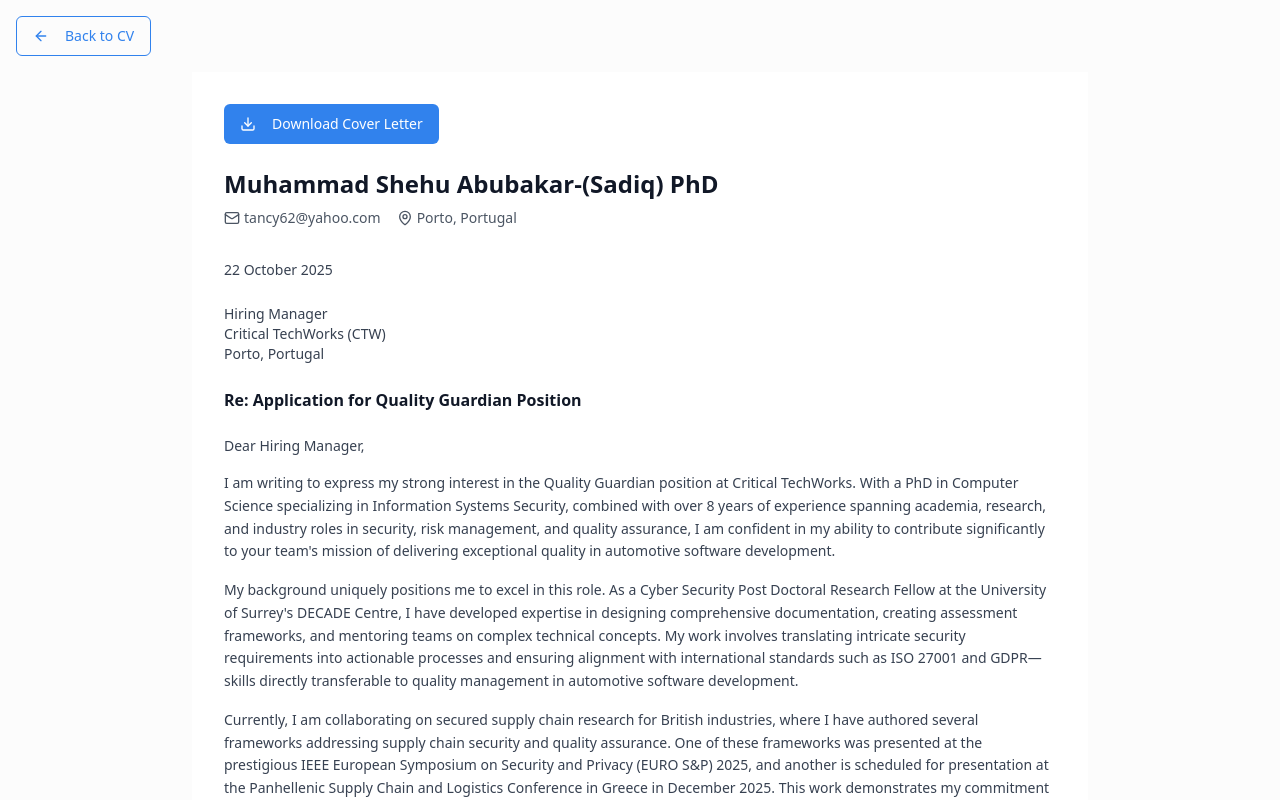
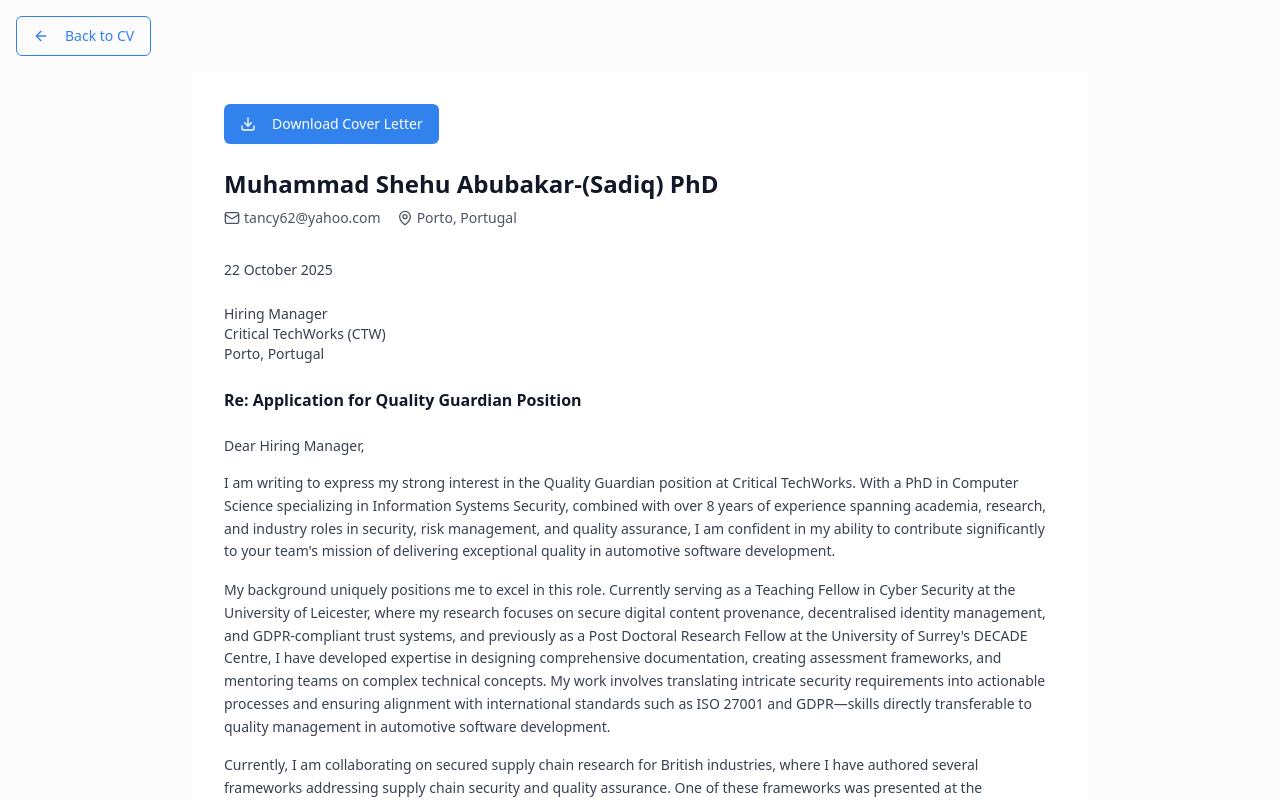
Before and after one commit to SadiqShehu111/sadiq, a React (Vite) app: page /cover-letter-quality-guardian in a window 1280 px wide. Shown: the top 800 px of the page. Built offline with nearby package versions, Linux system fonts and the light colour scheme.

Commit message:
Add Leicester role to CV
Co-authored-by: SadiqShehu111 <70853808+SadiqShehu111@users.noreply.github.com>

```diff
--- a/src/components/CoverLetterQualityGuardian.tsx
+++ b/src/components/CoverLetterQualityGuardian.tsx
@@ -66,11 +66,13 @@ export const CoverLetterQualityGuardian = () => {
         </p>
 
         <p>
-          My background uniquely positions me to excel in this role. As a Cyber Security Post Doctoral Research Fellow
-          at the University of Surrey's DECADE Centre, I have developed expertise in designing comprehensive documentation,
-          creating assessment frameworks, and mentoring teams on complex technical concepts. My work involves translating
-          intricate security requirements into actionable processes and ensuring alignment with international standards
-          such as ISO 27001 and GDPR—skills directly transferable to quality management in automotive software development.
+          My background uniquely positions me to excel in this role. Currently serving as a Teaching Fellow in Cyber Security
+          at the University of Leicester, where my research focuses on secure digital content provenance, decentralised identity
+          management, and GDPR-compliant trust systems, and previously as a Post Doctoral Research Fellow at the University of
+          Surrey's DECADE Centre, I have developed expertise in designing comprehensive documentation, creating assessment
+          frameworks, and mentoring teams on complex technical concepts. My work involves translating intricate security
+          requirements into actionable processes and ensuring alignment with international standards such as ISO 27001 and
+          GDPR—skills directly transferable to quality management in automotive software development.
         </p>
 
         <p>
```
